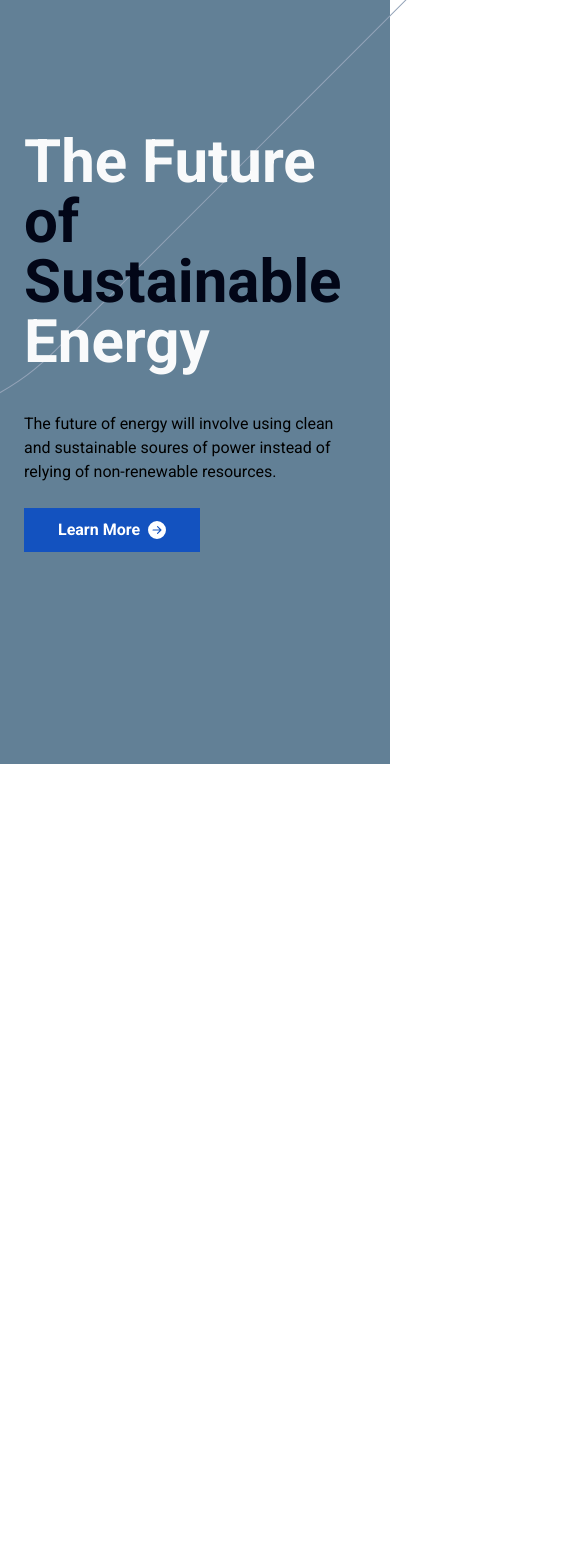
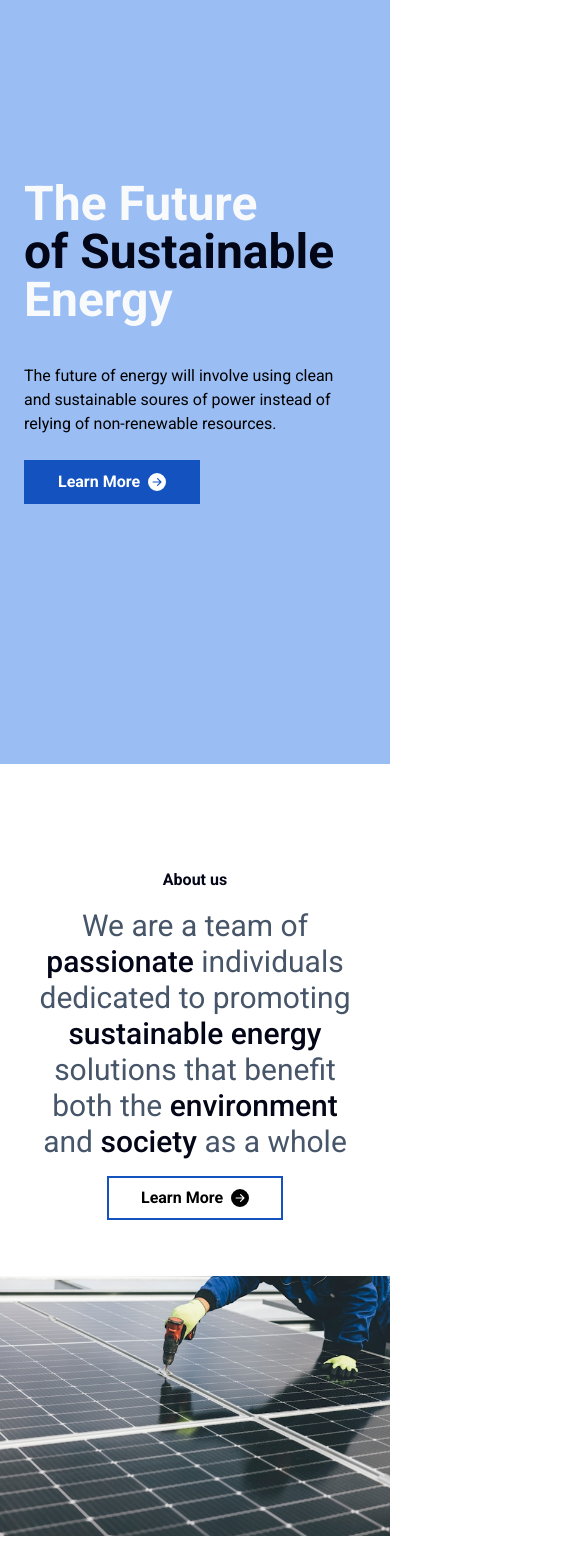
Before and after one commit to Omondi-mutuma/julai, a Next.js app: page / in a window 390 px wide. Shown: the part 140-1708 px from the top of the page, 585 px wide, since content can reach past the window. Before the commit the page ends 904 px from the top, so only its background shows below. Built offline with nearby package versions, Linux system fonts and the light colour scheme.

Commit message:
New: about section

```diff
--- a/app/globals.css
+++ b/app/globals.css
@@ -62,7 +62,7 @@ body {
   }
 
   .content-container {
-    @apply w-full h-full p-6 lg:px-24 lg:py-24;
+    @apply min-w-full h-full p-6 lg:px-24 lg:py-24;
   }
 }
 
--- a/app/page.tsx
+++ b/app/page.tsx
@@ -1,11 +1,13 @@
 import Image from "next/image";
 import GridBg from "./ui/GridBg";
+import About from "./ui/About";
 
 export default function Home() {
   return (
     <>
-      <main className="flex min-h-screen w-full flex-col items-center justify-between ">
+      <main className="flex min-h-screen  flex-col items-center justify-center ">
         <GridBg />
+        <About />
       </main>
     </>
   );
--- /dev/null
+++ b/app/ui/About.tsx
@@ -0,0 +1,50 @@
+import Image from "next/image";
+import React from "react";
+import Button from "./Button";
+import { ArrowLeftCircle } from "lucide-react";
+import { BsArrowRightCircleFill } from "react-icons/bs";
+
+const About = () => {
+  return (
+    <section className="min-h-screen relative pl-0 flex flex-col-reverse justify-center items-center gap-6  md:flex-row md:items-center md:py-16 ">
+      <div className=" h-full">
+        <Image
+          src={"/markus-spiske-rNn_TU8dvoY-unsplash.jpg"}
+          alt=""
+          width={640}
+          height={427}
+          className="block md:hidden"
+        />
+        <Image
+          src={
+            "https://plus.unsplash.com/premium_photo-1679002174170-93de5abcae97?q=80&w=1374&auto=format&fit=crop&ixlib=rb-4.0.3&ixid=M3wxMjA3fDB8MHxwaG90by1wYWdlfHx8fGVufDB8fHx8fA%3D%3D"
+          }
+          alt=""
+          width={1920}
+          height={1281}
+          className="hidden h-full w-full md:block"
+        />
+      </div>
+      <div className="h-full flex flex-col items-center gap-4 p-8 justify-center md:items-start">
+        <h2 className="font-semibold text-slate-950">About us</h2>
+        <p className="text-slate-600 text-center text-3xl md:text-start md:text-5xl">
+          We are a team of{" "}
+          <span className="text-slate-950 font-medium">passionate</span>{" "}
+          individuals dedicated to promoting{" "}
+          <span className="text-slate-950 font-medium">sustainable energy</span>{" "}
+          solutions that benefit both the{" "}
+          <span className="text-slate-950 font-medium">environment</span> and{" "}
+          <span className="text-slate-950 font-medium">society</span> as a whole
+        </p>
+        <Button
+          type={"button"}
+          label={"Learn More"}
+          variant={"btn-outline"}
+          icon={BsArrowRightCircleFill}
+        />
+      </div>
+    </section>
+  );
+};
+
+export default About;
--- a/app/ui/GridBg.tsx
+++ b/app/ui/GridBg.tsx
@@ -6,9 +6,9 @@ import CardDemo from "@/components/blocks/cards-demo-1";
 
 const GridBg = () => {
   return (
-    <section className="content-container relative min-h-screen bg-default-bg-rgb flex">
+    <section className="content-container relative min-h-screen bg-default-bg-rgb flex justify-between">
       <div className="w-full flex flex-col items-start justify-center z-10 lg:max-w-lg">
-        <h1 className="text-6xl lg:text-7xl font-semibold text-gray-50">
+        <h1 className="text-5xl lg:text-7xl font-semibold text-gray-50">
           The Future <br></br>
           <span className="text-slate-950">of Sustainable</span> Energy
         </h1>
@@ -23,7 +23,7 @@ const GridBg = () => {
           icon={BsArrowRightCircleFill}
         />
       </div>
-      <div className="border hidden absolute right-0 -bottom-0 md:flex  min-w-md overflow-clip">
+      <div className="border hidden absolute right-0 -bottom-0 lg:flex  min-w-md overflow-clip">
         <div className=" lg:flex flex-col justify-center z-10">
           <video className="max-w-2xl max-h-[600px]" muted loop autoPlay>
             <source
@@ -43,7 +43,7 @@ const GridBg = () => {
       </div>
       <div className="absolute -top-[50%] -left-[50%] h-[500px] w-[500px] border border-slate-400 rounded-full lg:-top-[40%] lg:-left-[20%]"></div>
       <div className="absolute -top-[50%] -left-[50%] h-[500px] w-[500px] border border-slate-400 rounded-full lg:-top-[60%] lg:-left-[5%]"></div>
-      <div className="absolute -top-[50%] -left-[50%] h-[1000px] w-[500px] border border-slate-400 rounded-full rotate-45 lg:-top-[60%] lg:left-[10%]"></div>
+      <div className="absolute -top-[50%] hidden h-[1000px] w-[500px] border border-slate-400 rounded-full rotate-45 lg:block lg:-top-[60%] lg:left-[10%]"></div>
     </section>
   );
 };
--- a/next.config.mjs
+++ b/next.config.mjs
@@ -1,4 +1,17 @@
 /** @type {import('next').NextConfig} */
-const nextConfig = {};
+const nextConfig = {
+  images: {
+    remotePatterns: [
+      {
+        protocol: "https",
+        hostname: "plus.unsplash.com",
+      },
+      {
+        protocol: "https",
+        hostname: "images.unsplash.com",
+      },
+    ],
+  },
+};
 
 export default nextConfig;
--- a/tailwind.config.ts
+++ b/tailwind.config.ts
@@ -32,7 +32,7 @@ const config: Config = {
         "color-background-start-rgb": "rgb(186, 202, 213)",
         "background-rgb": "rgb(19, 82, 191)",
         "color-background-end-rgb": "rgb(148, 173, 192)",
-        "default-bg-rgb": "rgb(98, 128, 150)",
+        "default-bg-rgb": "rgb(154, 189, 243)",
         border: "hsl(var(--border))",
         input: "hsl(var(--input))",
         ring: "hsl(var(--ring))",
```
Also changed, not shown: public/markus-spiske-rNn_TU8dvoY-unsplash-desktop.jpg (added), public/markus-spiske-rNn_TU8dvoY-unsplash.jpg (added).
